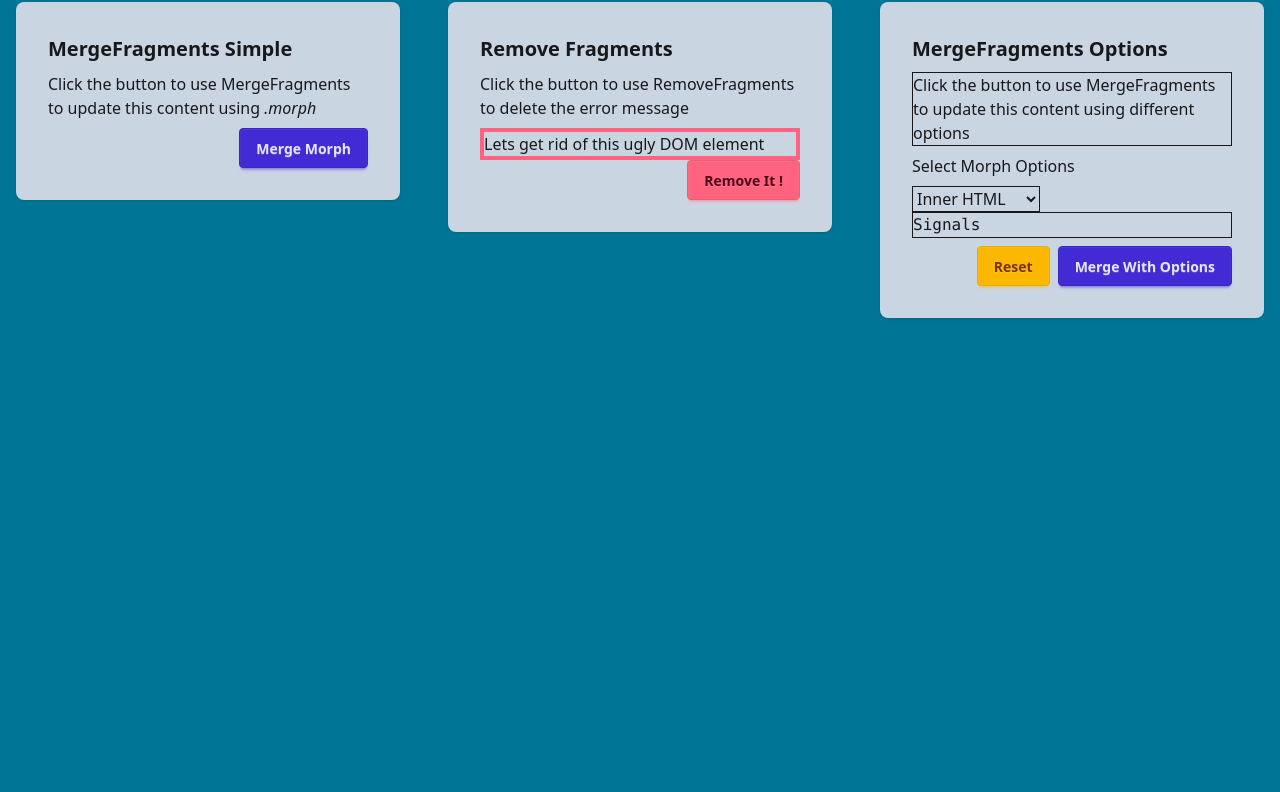
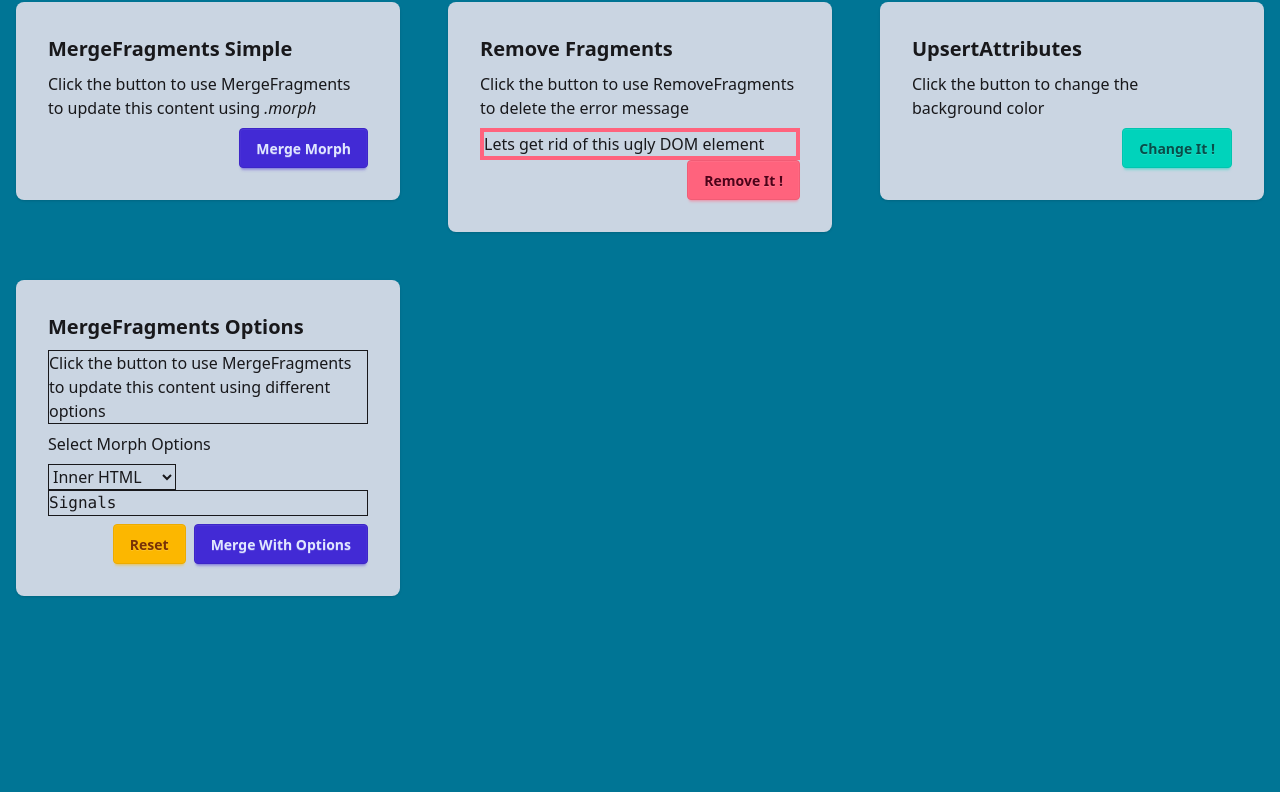
Before and after one commit to zigster64/datastar.http.zig, a plain HTML site: page examples/01_index.html in a window 1280 px wide. Shown: the part 142-934 px from the top of the page. Drawn offline with nearby package versions, Linux system fonts and the light colour scheme.

Commit message:
added upsertAttribute support

```diff
--- a/examples/01_index.html
+++ b/examples/01_index.html
@@ -17,7 +17,8 @@
   <div
     class="navbar bg-sky-950 text-white shadow-md fixed top-0 left-0 right-0 z-50 h-32 flex items-center justify-between">
     <div class="flex items-center gap-4">
-      <span class="btn btn-ghost text-xl text-white">DataStar Basic Operations Example</span>
+      <span class="btn btn-ghost text-xl text-white block md:hidden">DataStar Basic Ops</span>
+      <span class="btn btn-ghost text-xl text-white hidden md:block">DataStar Basic Operations Example</span>
       <a href="http://data-star.dev" target="_">
         <img class="w-12 sm:w-24"
           src="http://data-star.dev/static/images/rocket-304e710dde0b42b15673e10937623789adf72cae569c0e0defe7ec21c0bdf293.webp">
@@ -34,7 +35,7 @@
 
   <section class="mt-32">
 
-    <div class="grid grid-cols-3 gap-4">
+    <div class="grid grid-cols-1 md:grid-cols-2 xl:grid-cols-3 2xl:grid-cols-4 gap-4">
       <div class="p-4">
         <div class="card w-96 bg-slate-300 card-lg shadow-sm" data-signals="">
           <div class="card-body">
@@ -57,6 +58,17 @@
               <div class="justify-end card-actions">
                 <button class="btn btn-error" data-on-click="@get('/remove')">Remove It !</button>
               </div>
+            </div>
+          </div>
+        </div>
+      </div>
+      <div class="p-4">
+        <div class="card w-96 bg-slate-300 card-lg shadow-sm" id="color-change">
+          <div class="card-body">
+            <h2 class="card-title">UpsertAttributes</h2>
+            <p>Click the button to change the background color</p>
+            <div class="justify-end card-actions">
+              <button class="btn btn-accent" data-on-click="@get('/upsert/attributes')">Change It !</button>
             </div>
           </div>
         </div>
```
Also changed, not shown: 2 other files.
